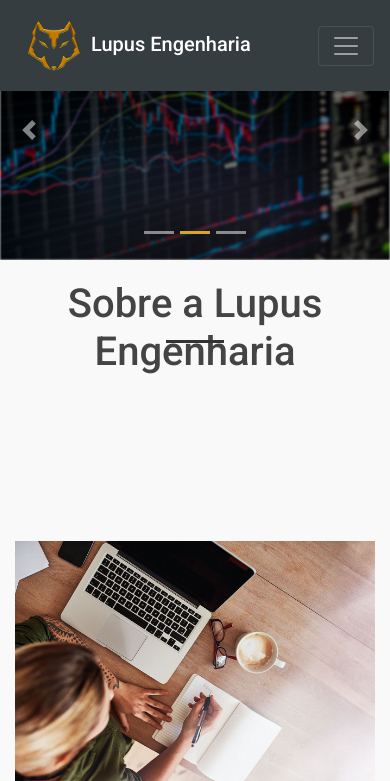
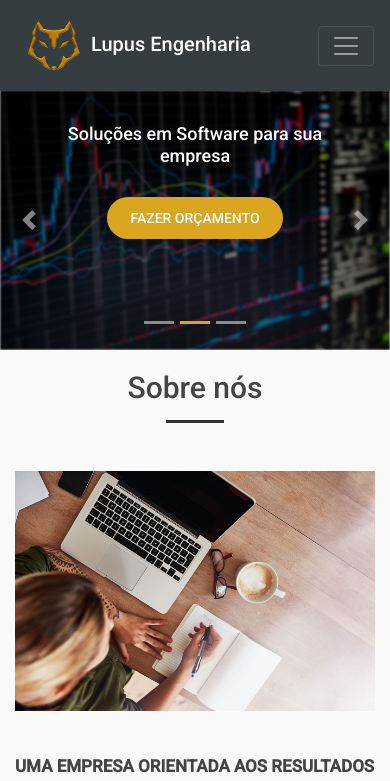
Before and after one commit to lupus-magnus/lupusmagnus-v1, a plain HTML site: page index.html in a window 390 px wide. Shown: the top 781 px of the page. Drawn offline with nearby package versions, Linux system fonts and the light colour scheme; a script that the page names is missing.

Commit message:
added responsivity for mobile also

```diff
--- a/index.html
+++ b/index.html
@@ -65,7 +65,7 @@
                     <div class="carousel-inner">
                         <div class="carousel-item active">
                             <img src="imgs/slide1.jpeg" class="d-block w-100" alt="">
-                            <div class="carousel-caption d-none d-md-block">
+                            <div class="carousel-caption d-md-block">
                                 <h2>Precisa trabalhar sua presença virtual?</h2>
                                 <p>Conte conosco! Temos mais de 30 websites no portfólio.</p>
                                 <a href="#" class="main-btn">Ver portfolio</a>
@@ -73,7 +73,7 @@
                         </div>
                         <div class="carousel-item">
                             <img src="imgs/slide2.png" class="d-block w-100" alt="">
-                            <div class="carousel-caption d-none d-md-block">
+                            <div class="carousel-caption d-md-block">
                                 <h2>Soluções em Software para sua empresa</h2>
                                 <p>Nossa equipe conta com engenheiros qualificados e aptos em diversas linguagens e ferramentas.</p>
                                 <a href="#" class="main-btn">Fazer orçamento</a>
@@ -81,7 +81,7 @@
                         </div>
                         <div class="carousel-item">
                             <img src="imgs/slide3.jpeg" class="d-block w-100" alt="">
-                            <div class="carousel-caption d-none d-md-block">
+                            <div class="carousel-caption d-md-block">
                                 <h2>Em busca de consultoria?</h2>
                                 <p>A Lupus Engenharia tem mais de dez anos de experiência no mercado e pode reduzir seus custos e ampliar os lucros por automatização de processos.</p>
                                 <a href="#" class="main-btn">Entre em contato</a>
@@ -102,7 +102,7 @@
                     <div class="container">
                         <div class="row">
                             <div class="col-12">
-                                <h3 class="main-title">Sobre a Lupus Engenharia</h3>
+                                <h3 class="main-title">Sobre nós</h3>
                             </div>
                             <div class="col-md-6">
                                 <img class='img-fluid' src="imgs/office.jpg" alt="imagem do escritório">
--- a/style.css
+++ b/style.css
@@ -256,3 +256,50 @@ header, .navbar {
     }
 
 }
+
+@media(max-width:425px){
+
+    /* slider */
+    #mainSlider{
+        margin-top: 90px;
+    }
+
+    #mainSlider .carousel-caption{
+        top: 5%;
+    }
+    #mainSlider .carousel-caption h2{
+        font-size: 18px;
+        margin-bottom: 40px;
+    }
+    #mainSlider .carousel-caption p{
+        display: none;
+    }
+    .carousel-caption .main-btn{
+        font-size: 14px;
+    }
+
+    /* Sobre  */
+    .main-title{
+        font-size: 30px;
+    }
+    #about-area img{
+        margin-top: 0px;
+        margin-bottom: 30px;
+    }
+    .main-title::after{
+        top: 50px;
+    }
+
+    /* data */
+
+    .circle-box{
+        margin-bottom: 30px;
+    }
+
+    /* cards */
+
+    #team-area .col-md-3{
+        margin-bottom: 20px;
+    }
+
+}
```
